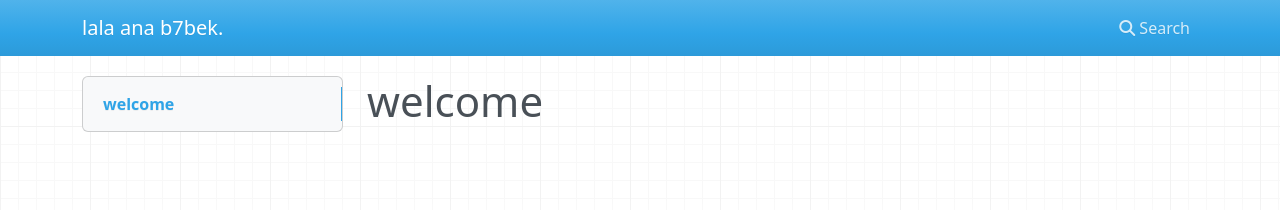
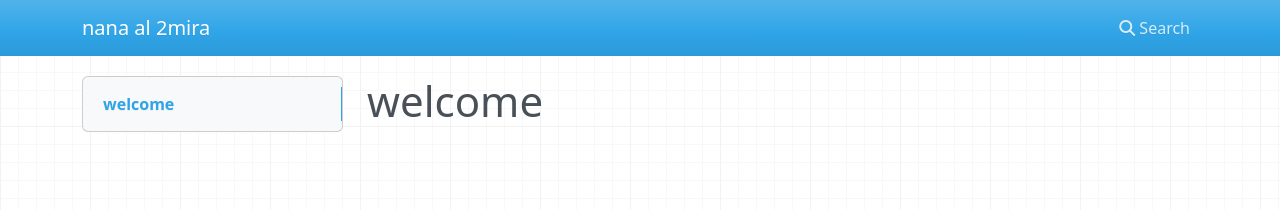
Before and after one commit to Sharbal-Shuker/mkdocs_test, an MkDocs documentation site: the page built from docs/index.md, in a window 1280 px wide. Shown: the top 210 px of the page. Built offline with MkDocs 1.6.1, drawn with Linux system fonts in a browser that asks for light colours; nearby versions of some CDN libraries.

Commit message:
Update mkdocs.yml

```diff
--- a/mkdocs.yml
+++ b/mkdocs.yml
@@ -1 +1 @@
-site_name: lala ana b7bek.
+site_name: nana al 2mira
```
